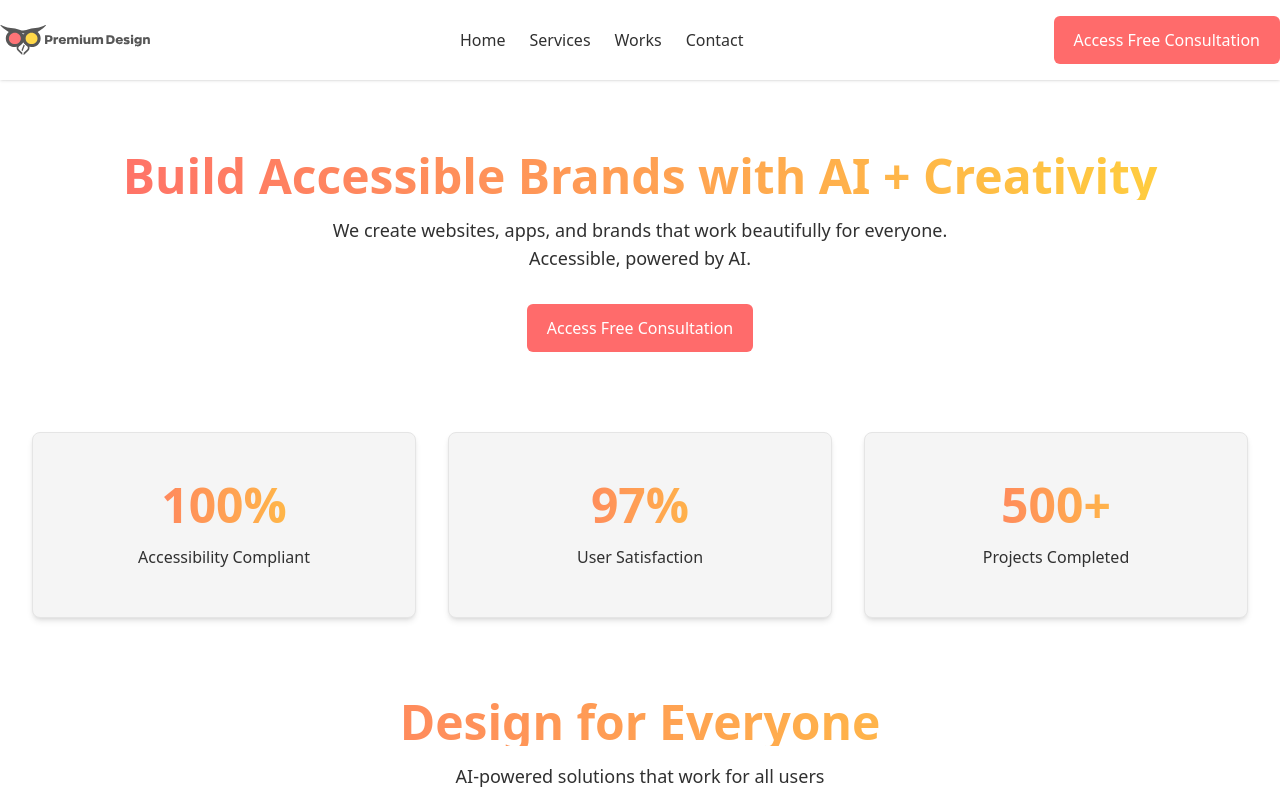
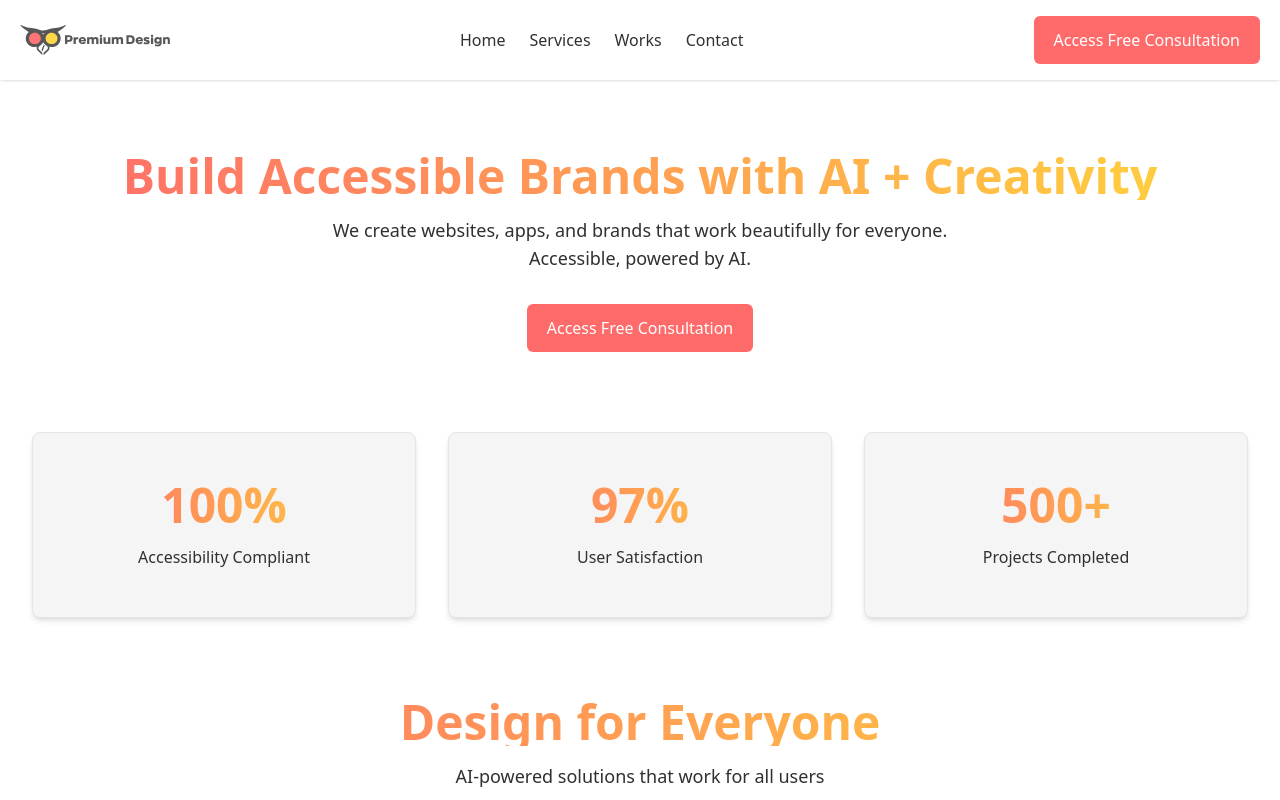
Before and after one commit to onlymasumrana/pdc-website, an Astro site: page / in a window 1280 px wide. Shown: the top 800 px of the page. Built offline with nearby package versions, Linux system fonts and the light colour scheme; Astro itself is replaced by a stand-in of ours.

Commit message:
Add horizontal padding to header

```diff
--- a/src/components/Header.astro
+++ b/src/components/Header.astro
@@ -4,7 +4,7 @@ import { Image } from 'astro:assets';
 import logoForLightTheme from '../assets/pdc-logo-for-light-theme.svg';
 ---
 
-<section class="shadow sticky top-0 z-50 bg-background">
+<section class="shadow sticky top-0 z-50 bg-background px-5">
   <header class="flex justify-between items-center py-4">
     <a href="/" class="font-bold text-xl">
       <Image
```
